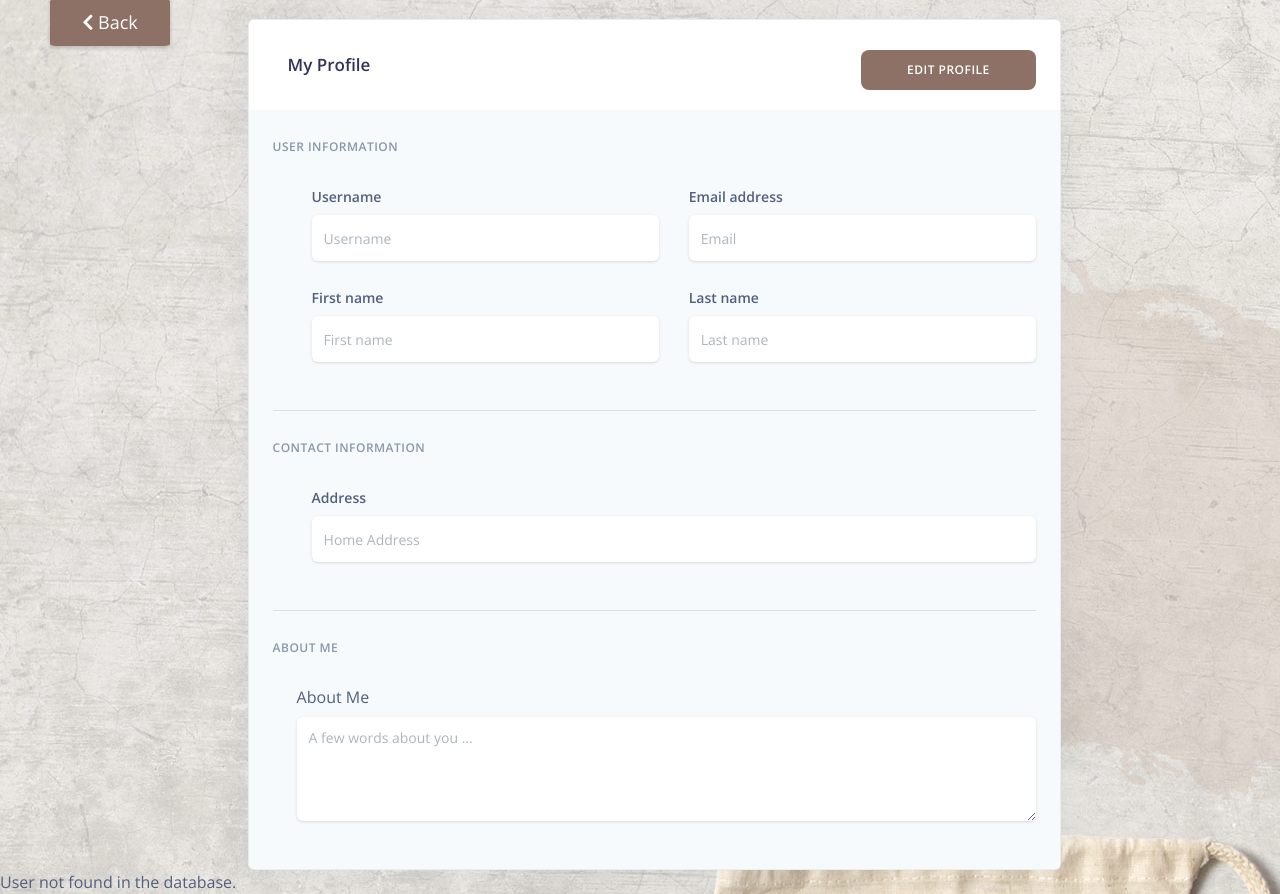
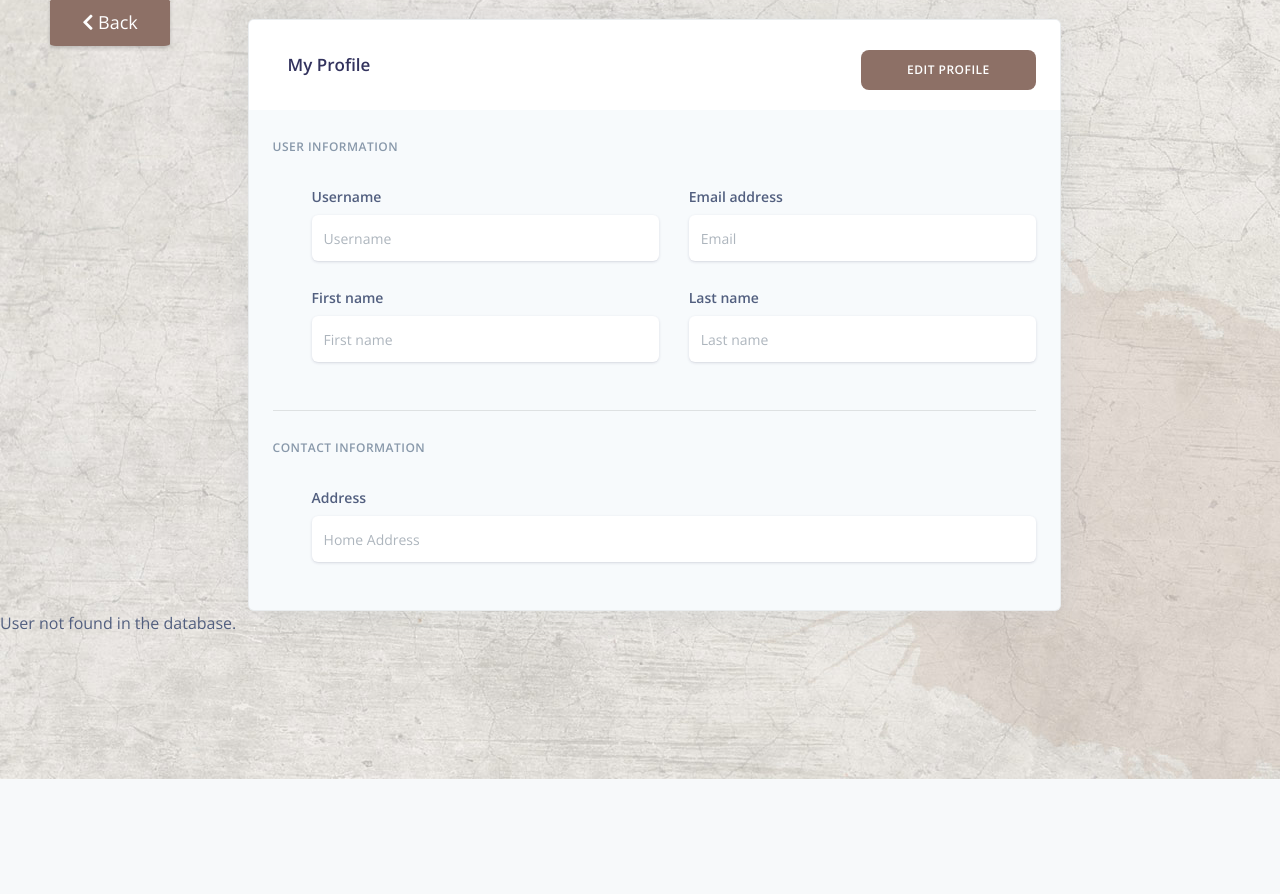
Before and after one commit to michaeljamil/bevi, a PHP site: page /profile.php in a window 1280 px wide; the page is wider, and only the part inside the window is pictured. Shown: the part 21-915 px from the top of that part. After the commit the page ends 800 px from the top of that part, so only its background shows below. Run offline with PHP 8.4, Linux system fonts and the light colour scheme; the visitor is signed in with stand-in values (Sample User, id 1); data that the repository does not hold is empty; some libraries are stand-ins or nearby versions; some web fonts are replaced.

Commit message:
Edited Profile

```diff
--- a/profile.php
+++ b/profile.php
@@ -94,15 +94,6 @@
                     </div>
                   </div>
                 </div>
-                <hr class="my-4">
-                <!-- Description -->
-                <h6 class="heading-small text-muted mb-4">About me</h6>
-                <div class="pl-lg-4">
-                  <div class="form-group focused">
-                    <label>About Me</label>
-                    <textarea rows="4" class="form-control form-control-alternative" placeholder="A few words about you ..."></textarea>
-                  </div>
-                </div>
               </form>
             </div>
           </div>
```
Also changed, not shown: index.php (+11 -10 lines).
